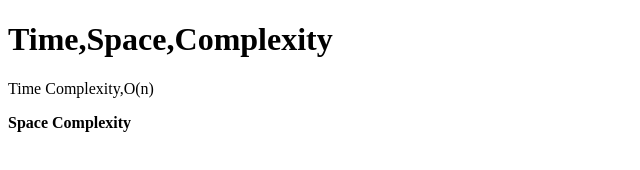
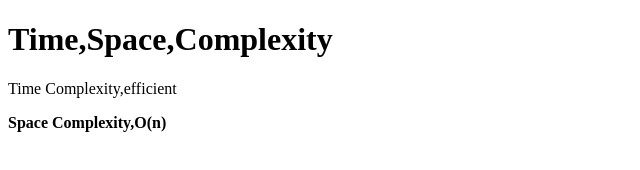
Before and after one commit to acciojob/time-and-space-complexity-PRADNYA199, a website: page main.html in a window 1280 px wide. Shown: the full height of the page, 0-640 px from the left. Drawn offline with Linux system fonts and the light colour scheme.

Commit message:
created a submission

```diff
--- a/main.html
+++ b/main.html
@@ -11,8 +11,8 @@
     <script type="text/javascript" src="./script.js">
 </script>
 	<h1>Time,Space,Complexity</h1>
-<p>Time Complexity,O(n)</p>
-	<p><b>Space Complexity</b></p>
+<p>Time Complexity,efficient</p>
+	<p><b>Space Complexity,O(n)</b></p>
 </body>
 
 </html>
```
